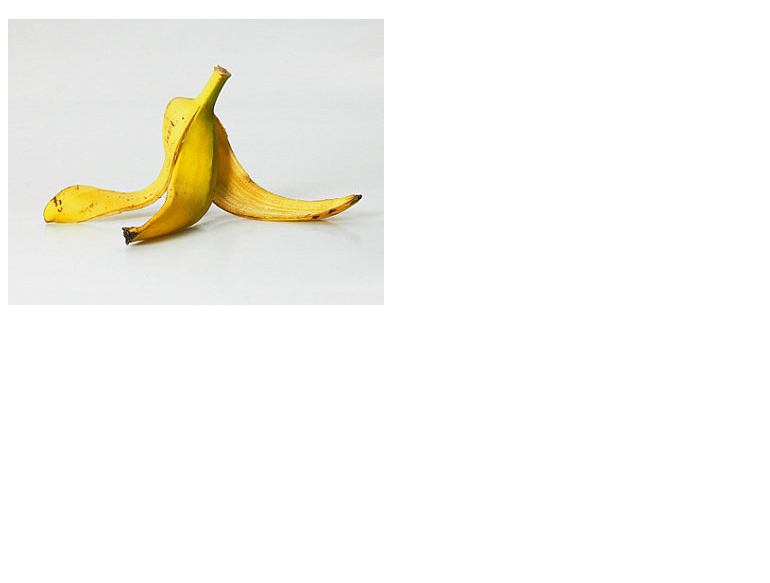
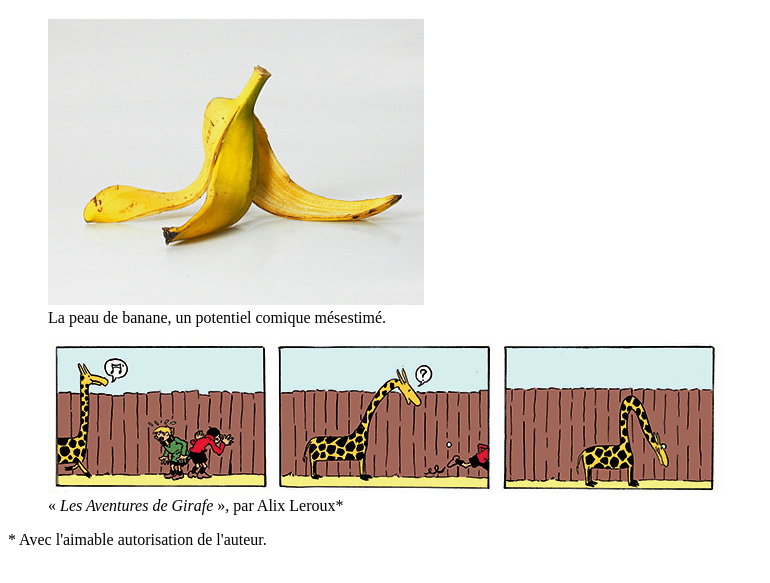
Before and after one commit to Vairus/monsite-Technofutur, a plain HTML site: page images.html in a window 1280 px wide. Shown: the part 61-644 px from the top of the page, without its empty margins (0-770 px from the left). Drawn offline with Linux system fonts and the light colour scheme.

Commit message:
ajout du reste des images sur la page humour

```diff
--- a/images.html
+++ b/images.html
@@ -11,10 +11,19 @@
       <h1>Humour - Images</h1>
     </header>
     <section>
-      <img src="images/banane.jpg"
+      <figure>
+        <img src="images/banane.jpg" alt="une peau de banane">
+        <figcaption>La peau de banane, un potentiel comique mésestimé.</figcaption>
+      </figure>
+      <figure>
+        <img src="images/girafe-1.gif" alt"BD avec girafe">
+        <img src="images/girafe-2.gif" alt"BD avec girafe">
+        <img src="images/girafe-3.gif" alt"BD avec girafe">
+        <figcaption>« <i>Les Aventures de Girafe</i> », par Alix Leroux*</figcaption>
+      </figure>
     </section>
     <footer>
-
+      <p>* Avec l'aimable autorisation de l'auteur.</p>
     </footer>
   </body>
 </html>
```
